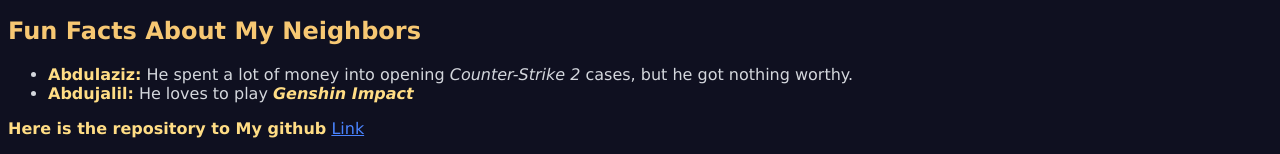
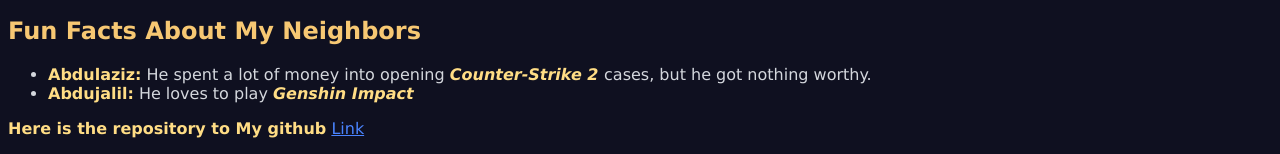
Before and after one commit to CosmosByME/CosmosByME.github.io, a plain HTML site: page index.html in a window 1280 px wide. Shown: the part 735-889 px from the top of the page. Drawn offline with Linux system fonts and the light colour scheme.

Commit message:
finaaal changes

```diff
--- a/index.html
+++ b/index.html
@@ -49,7 +49,7 @@
             <h2>Fun Facts About My Neighbors</h2>
 
             <ul>
-                <li><b>Abdulaziz:</b> He spent a lot of money into opening <i>Counter-Strike 2 </i>cases, but he got nothing worthy.</li>
+                <li><b>Abdulaziz:</b> He spent a lot of money into opening <b><i>Counter-Strike 2 </i></b>cases, but he got nothing worthy.</li>
                 <li><b>Abdujalil:</b> He loves to play <b><i>Genshin Impact</i></b></li>
             </ul>
         </p>
```
